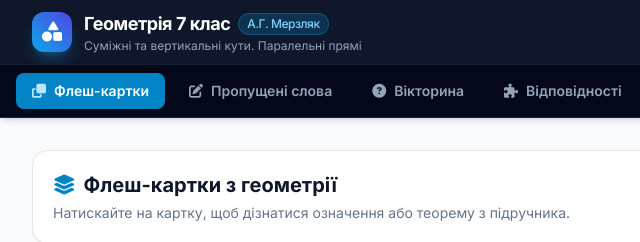
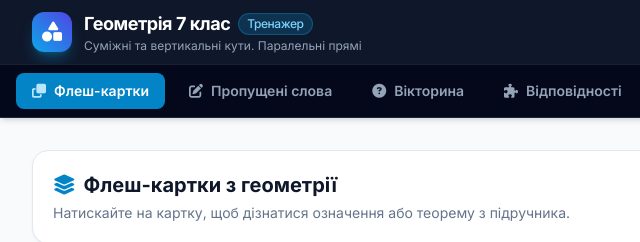
Before and after one commit to JuliaOstaletska/nush_10_osnovny_piven, a plain HTML site: page 03_trykutnyk/kuty_paralelni_prjami.html in a window 1280 px wide. Shown: the top 242 px of the page, 0-640 px from the left. Drawn offline with nearby package versions, Linux system fonts and the light colour scheme.

Commit message:
Update kuty_paralelni_prjami.html

```diff
--- a/03_trykutnyk/kuty_paralelni_prjami.html
+++ b/03_trykutnyk/kuty_paralelni_prjami.html
@@ -3,7 +3,7 @@
 <head>
     <meta charset="UTF-8">
     <meta name="viewport" content="width=device-width, initial-scale=1.0">
-    <title>Геометрія 7 клас | Суміжні та вертикальні кути. Паралельні прямі</title>
+    <title> НУШ Геометрія | Суміжні та вертикальні кути. Паралельні прямі</title>
     <!-- Tailwind CSS CDN -->
     <script src="https://cdn.tailwindcss.com"></script>
     <!-- FontAwesome Icons CDN -->
@@ -92,7 +92,7 @@
                     <div>
                         <h1 class="text-lg font-bold tracking-tight text-white flex items-center gap-2">
                             Геометрія 7 клас
-                            <span class="text-xs font-medium px-2 py-0.5 rounded-full bg-sky-500/20 text-sky-300 border border-sky-500/30">А.Г. Мерзляк</span>
+                            <span class="text-xs font-medium px-2 py-0.5 rounded-full bg-sky-500/20 text-sky-300 border border-sky-500/30"> Тренажер </span>
                         </h1>
                         <p class="text-xs text-slate-400 hidden sm:block">Суміжні та вертикальні кути. Паралельні прямі</p>
                     </div>
```
